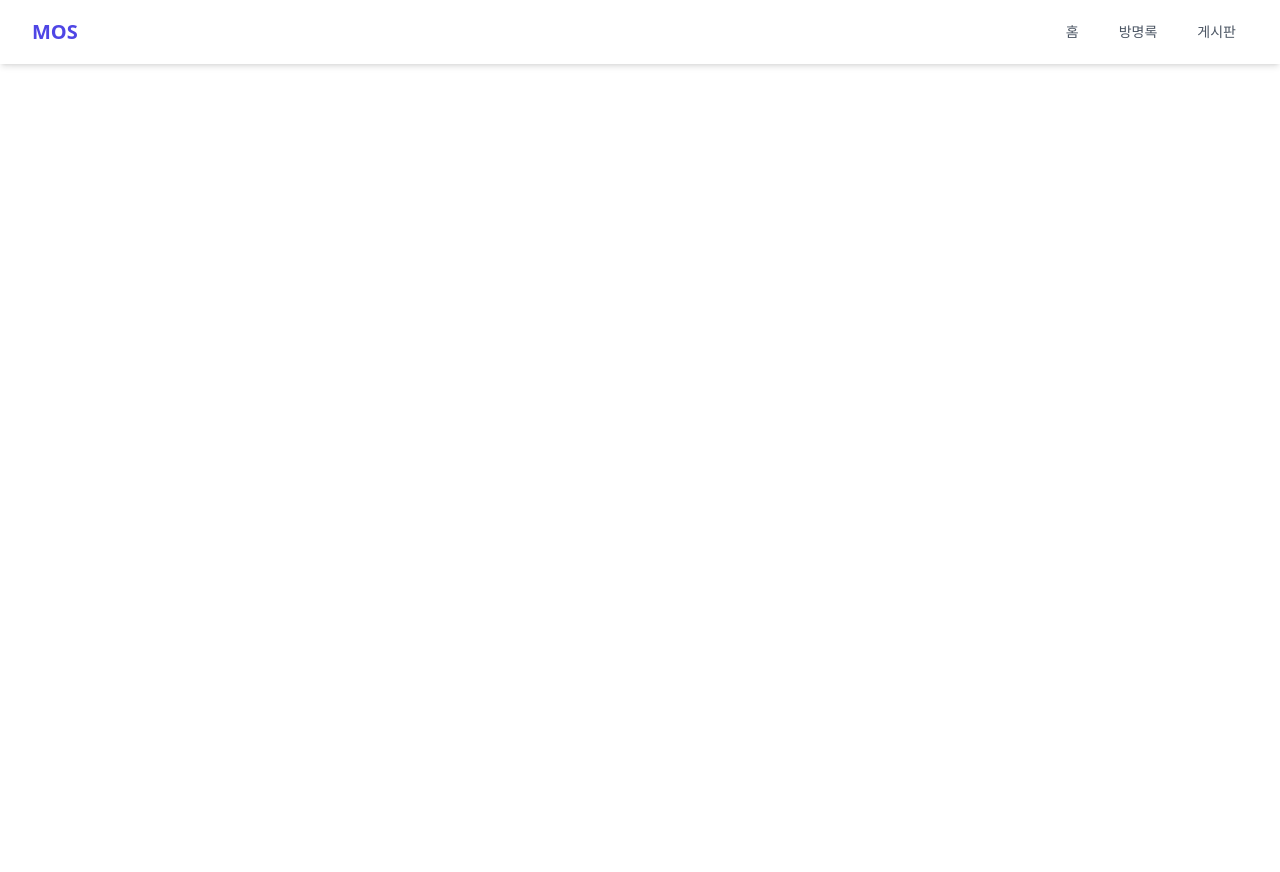
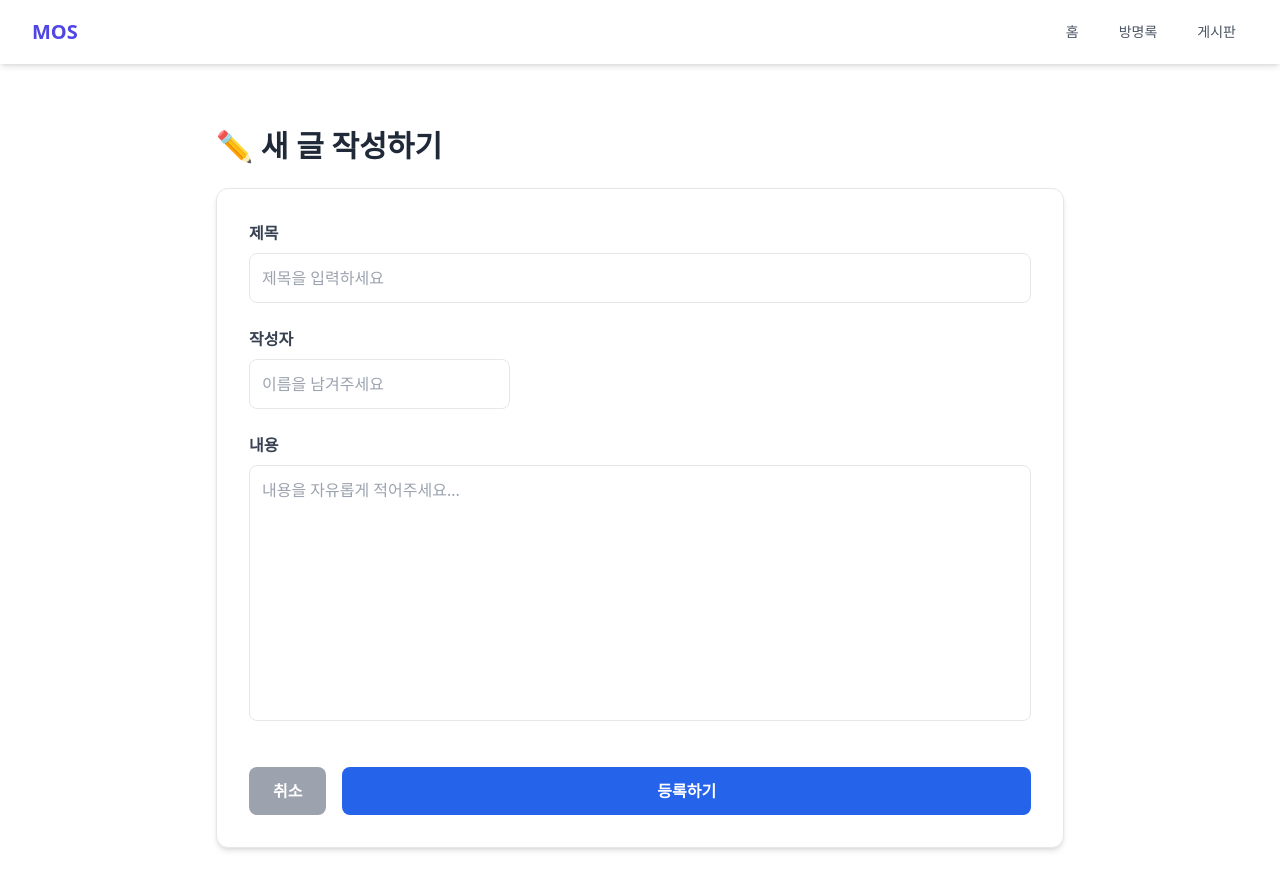
Before and after one commit to hyeon02050/pytonWeb, a React (Vite) app in the folder frontend/: page /write in a window 1280 px wide. Before the commit this address had no page. Before the commit the page ends 800 px from the top, so only its background shows below. Built offline with nearby package versions, Linux system fonts and the light colour scheme.

Commit message:
Feat: 게시판 글쓰기 기능 분리

```diff
--- a/frontend/src/App.jsx
+++ b/frontend/src/App.jsx
@@ -4,6 +4,7 @@ import Home from './pages/Home';
 import Guestbook from './pages/Guestbook';
 import Board from './pages/Board';
 import PostDetail from './pages/PostDetail';
+import PostWrite from './pages/PostWrite';
 
 function App() {
   return (
@@ -19,6 +20,7 @@ function App() {
           <Route path="/guestbook" element={<Guestbook />} />
           <Route path="/board" element={<Board />} />
           <Route path="/posts/:id" element={<PostDetail />} />
+          <Route path="/write" element={<PostWrite />} />
         </Routes>
       </div>
     </BrowserRouter>
--- a/frontend/src/pages/Board.jsx
+++ b/frontend/src/pages/Board.jsx
@@ -1,56 +1,34 @@
 import { useState, useEffect } from 'react';
-import { Link } from 'react-router-dom'; // Link 태그 추가!
+import { Link, useNavigate } from 'react-router-dom';
 
 function Board() {
   const [posts, setPosts] = useState([]);
-  const [form, setForm] = useState({ title: "", content: "", author: "" });
+  const navigate = useNavigate();
 
+  // 게시글 목록 가져오기
   useEffect(() => {
     fetch("http://127.0.0.1:8000/posts")
       .then(res => res.json())
       .then(data => setPosts(data));
   }, []);
 
-  const handleChange = (e) => {
-    const { name, value } = e.target;
-    setForm({ ...form, [name]: value });
-  };
-
-  const handleSubmit = () => {
-    if (!form.title || !form.content) return;
-    fetch("http://127.0.0.1:8000/posts", {
-      method: "POST",
-      headers: { "Content-Type": "application/json" },
-      body: JSON.stringify(form),
-    })
-    .then(res => res.json())
-    .then(newPost => {
-      setPosts([...posts, newPost]);
-      setForm({ title: "", content: "", author: "" });
-    });
-  };
-
   return (
     <div className="max-w-4xl mx-auto p-6">
-      <h1 className="text-3xl font-bold text-gray-800 mb-6">📌 자유 게시판</h1>
-
-      {/* 글쓰기 폼 (그대로 유지) */}
-      <div className="bg-white p-6 rounded-xl shadow-md mb-8 border border-gray-200">
-        <div className="grid grid-cols-1 gap-4">
-          <input name="title" value={form.title} onChange={handleChange} placeholder="제목" className="border p-3 rounded-lg w-full focus:ring-2 focus:ring-blue-500 outline-none" />
-          <textarea name="content" value={form.content} onChange={handleChange} placeholder="내용" className="border p-3 rounded-lg w-full h-24 focus:ring-2 focus:ring-blue-500 outline-none resize-none" />
-          <div className="flex gap-2">
-            <input name="author" value={form.author} onChange={handleChange} placeholder="작성자" className="border p-3 rounded-lg w-1/4" />
-            <button onClick={handleSubmit} className="bg-blue-600 text-white font-bold py-3 px-6 rounded-lg hover:bg-blue-700 flex-1 transition">글 올리기</button>
-          </div>
-        </div>
+      <div className="flex justify-between items-center mb-6">
+        <h1 className="text-3xl font-bold text-gray-800">📌 자유 게시판</h1>
+        {/* 글쓰기 버튼 추가 */}
+        <button
+          onClick={() => navigate("/write")}
+          className="bg-indigo-600 hover:bg-indigo-700 text-white font-bold py-2 px-4 rounded-lg shadow transition"
+        >
+          ✏️ 글쓰기
+        </button>
       </div>
 
-      {/* 게시글 목록 (테이블 스타일로 변경) */}
+      {/* 게시글 목록 */}
       <div className="bg-white rounded-lg shadow border border-gray-200 overflow-hidden">
         {posts.map((post) => (
           <div key={post.id} className="border-b border-gray-100 last:border-none hover:bg-gray-50 transition">
-            {/* 제목 클릭 시 상세 페이지로 이동 */}
             <Link to={`/posts/${post.id}`} className="block p-5 flex justify-between items-center">
               <div>
                 <h2 className="text-lg font-semibold text-gray-800 cursor-pointer hover:text-blue-600">
@@ -58,11 +36,15 @@ function Board() {
                 </h2>
                 <p className="text-sm text-gray-400 mt-1">글쓴이 {post.author || "익명"}</p>
               </div>
-
             </Link>
           </div>
         ))}
-        {posts.length === 0 && <p className="p-5 text-center text-gray-500">아직 작성된 글이 없습니다.</p>}
+        {posts.length === 0 && (
+          <div className="p-10 text-center text-gray-500">
+            <p>아직 작성된 글이 없습니다.</p>
+            <p className="text-sm mt-2">첫 번째 글의 주인공이 되어보세요!</p>
+          </div>
+        )}
       </div>
     </div>
   );
--- /dev/null
+++ b/frontend/src/pages/PostWrite.jsx
@@ -0,0 +1,95 @@
+import { useState } from 'react';
+import { useNavigate } from 'react-router-dom';
+
+function PostWrite() {
+  const navigate = useNavigate(); // 글 다 쓰면 목록으로 튕겨주기 위해 필요
+  const [form, setForm] = useState({ title: "", content: "", author: "" });
+
+  const handleChange = (e) => {
+    const { name, value } = e.target;
+    setForm({ ...form, [name]: value });
+  };
+
+  const handleSubmit = () => {
+    if (!form.title || !form.content) {
+      alert("제목과 내용을 입력해주세요!");
+      return;
+    }
+
+    fetch("http://127.0.0.1:8000/posts", {
+      method: "POST",
+      headers: { "Content-Type": "application/json" },
+      body: JSON.stringify(form),
+    })
+    .then(res => res.json())
+    .then(() => {
+      // 성공하면 바로 게시판 목록으로 이동!
+      navigate("/board");
+    });
+  };
+
+  return (
+    <div className="max-w-4xl mx-auto p-6 mt-10">
+      <h1 className="text-3xl font-bold text-gray-800 mb-6">✏️ 새 글 작성하기</h1>
+
+      <div className="bg-white p-8 rounded-xl shadow-md border border-gray-200">
+        <div className="grid grid-cols-1 gap-6">
+
+          {/* 제목 입력 */}
+          <div>
+            <label className="block text-gray-700 font-bold mb-2">제목</label>
+            <input
+              name="title"
+              value={form.title}
+              onChange={handleChange}
+              placeholder="제목을 입력하세요"
+              className="border p-3 rounded-lg w-full focus:ring-2 focus:ring-blue-500 outline-none"
+            />
+          </div>
+
+          {/* 작성자 입력 */}
+          <div>
+            <label className="block text-gray-700 font-bold mb-2">작성자</label>
+            <input
+              name="author"
+              value={form.author}
+              onChange={handleChange}
+              placeholder="이름을 남겨주세요"
+              className="border p-3 rounded-lg w-full md:w-1/3 focus:ring-2 focus:ring-blue-500 outline-none"
+            />
+          </div>
+
+          {/* 내용 입력 */}
+          <div>
+            <label className="block text-gray-700 font-bold mb-2">내용</label>
+            <textarea
+              name="content"
+              value={form.content}
+              onChange={handleChange}
+              placeholder="내용을 자유롭게 적어주세요..."
+              className="border p-3 rounded-lg w-full h-64 focus:ring-2 focus:ring-blue-500 outline-none resize-none"
+            />
+          </div>
+
+          {/* 버튼들 */}
+          <div className="flex gap-4 mt-4">
+            <button
+              onClick={() => navigate("/board")}
+              className="bg-gray-400 hover:bg-gray-500 text-white font-bold py-3 px-6 rounded-lg transition"
+            >
+              취소
+            </button>
+            <button
+              onClick={handleSubmit}
+              className="bg-blue-600 hover:bg-blue-700 text-white font-bold py-3 px-6 rounded-lg flex-1 transition"
+            >
+              등록하기
+            </button>
+          </div>
+        </div>
+      </div>
+    </div>
+  );
+}
+
+export default PostWrite;
```
